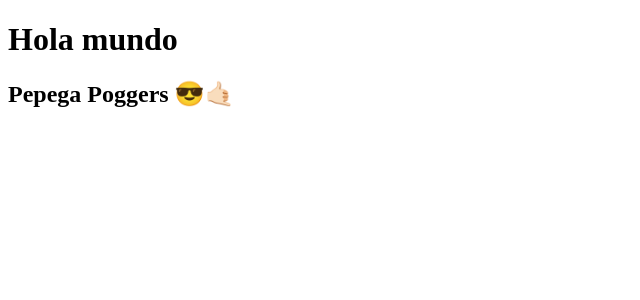
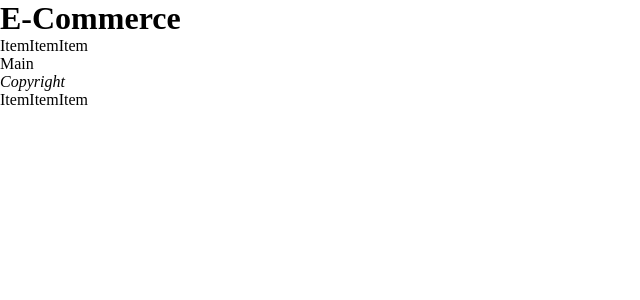
Before and after one commit to Kazte/marketgame-app, a JavaScript app: page / in a window 1280 px wide. Shown: the top 300 px of the page, without its empty margins (0-640 px from the left). Built offline with nearby package versions, Linux system fonts and the light colour scheme.

Commit message:
Creacion de Componentes Basicos

```diff
--- a/package.json
+++ b/package.json
@@ -9,6 +9,7 @@
         "react": "^18.0.0",
         "react-dom": "^18.0.0",
         "react-scripts": "5.0.0",
+        "sass": "^1.50.0",
         "web-vitals": "^2.1.4"
     },
     "scripts": {
--- /dev/null
+++ b/src/App.js
@@ -0,0 +1,17 @@
+import Header from "./components/Header";
+import Main from "./components/Main";
+import Footer from "./components/Footer";
+
+import "./style.scss";
+
+const App = () => {
+    return (
+        <>
+            <Header />
+            <Main />
+            <Footer />
+        </>
+    );
+};
+
+export default App;
--- /dev/null
+++ b/src/components/Footer.js
@@ -0,0 +1,12 @@
+import Nav from "./Nav";
+
+const Footer = () => {
+    return (
+        <footer>
+            <em>Copyright</em>
+            <Nav />
+        </footer>
+    );
+};
+
+export default Footer;
--- /dev/null
+++ b/src/components/Header.js
@@ -0,0 +1,12 @@
+import Nav from "./Nav";
+
+const Header = () => {
+    return (
+        <header className="header">
+            <h1 className="header__title">E-Commerce</h1>
+            <Nav />
+        </header>
+    );
+};
+
+export default Header;
--- /dev/null
+++ b/src/components/Main.js
@@ -0,0 +1,5 @@
+const Main = () => {
+    return <div>Main</div>;
+};
+
+export default Main;
--- /dev/null
+++ b/src/components/Nav.js
@@ -0,0 +1,17 @@
+const Nav = () => {
+    return (
+        <nav className="nav">
+            <a className="nav__link" href="">
+                Item
+            </a>
+            <a className="nav__link" href="">
+                Item
+            </a>
+            <a className="nav__link" href="">
+                Item
+            </a>
+        </nav>
+    );
+};
+
+export default Nav;
--- a/src/index.js
+++ b/src/index.js
@@ -1,14 +1,7 @@
 import ReactDOM from "react-dom/client";
+
+import App from "./App";
 
 const root = ReactDOM.createRoot(document.getElementById("root"));
 
-const App = () => {
-    return (
-        <div>
-            <h1>Hola mundo</h1>
-            <h2>Pepega Poggers 😎🤙🏻</h2>
-        </div>
-    );
-};
-
-root.render(<App />);
+root.render(<App className="" />);
--- /dev/null
+++ b/src/style.scss
@@ -0,0 +1,14 @@
+*,
+*::before,
+*::after {
+    padding: 0;
+    margin: 0;
+    box-sizing: border-box;
+}
+
+.nav {
+    &__link {
+        color: black;
+        text-decoration: none;
+    }
+}
```
Also changed, not shown: 2 other files (tests, documents, lock files or other folders). Lines whose indentation alone changed are shown as unchanged.
